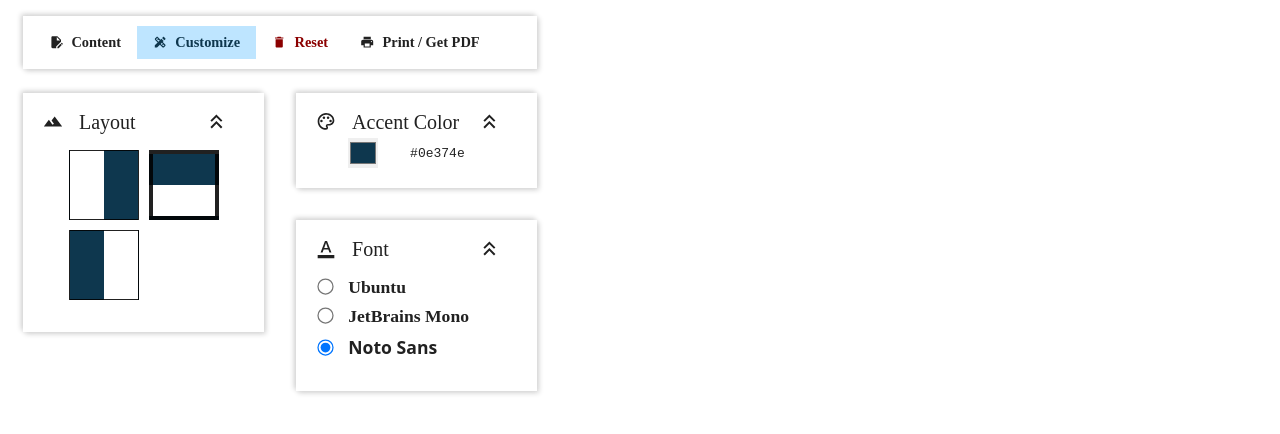
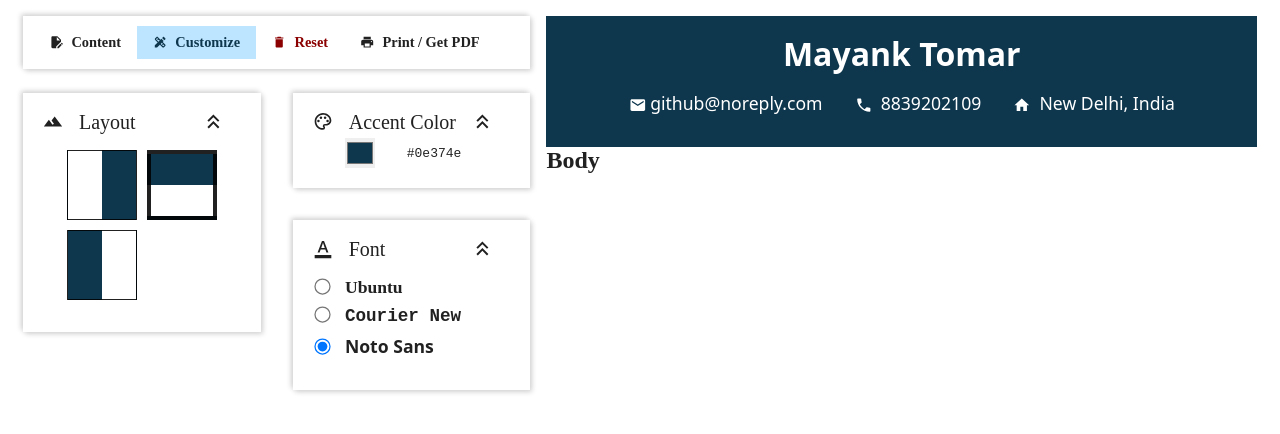
Before and after one commit to mynk-tmr/CV-Builder, a React (Vite) app: page / in a window 1280 px wide. Shown: the top 434 px of the page. Built offline with nearby package versions, Linux system fonts and the light colour scheme.

Commit message:
add(feat): resume dynamic changes

```diff
--- a/src/components/App.jsx
+++ b/src/components/App.jsx
@@ -1,6 +1,7 @@
 import ContentTab from "./ContentTab";
 import ControlBox from "./ControlBox";
 import CustomizeTab from "./CustomizeTab";
+import Resume from "./Resume/Resume";
 import { useState } from "react";
 import { personalData, educationData, experienceData } from "../assets/data";
 
@@ -10,7 +11,7 @@ export default function App() {
   const [expData, setExpData] = useState(experienceData);
   const [activeTab, setActiveTab] = useState(1);
   const [color, setColor] = useState("#0e374e");
-  const [layout, setLayout] = useState("TB");
+  const [layout, setLayout] = useState(`"header" "body"`);
   const [font, setFont] = useState("Noto Sans");
 
   function handleTabChange(tab) {
@@ -58,6 +59,7 @@ export default function App() {
           }}
         />
       )}
+      <Resume {...{perData, eduData, expData, color, font, layout}} />
     </>
   );
 }
--- a/src/components/FontBox.jsx
+++ b/src/components/FontBox.jsx
@@ -4,7 +4,7 @@ import { MdOutlineFormatColorText as FontIco } from "react-icons/md";
 const FontBox = ({ font, changeFont }) => (
   <Accordian open={true} head="Font" icon={<FontIco />}>
     <article className="fontbox">
-      {["Ubuntu", "JetBrains Mono", "Noto Sans"].map((ft) => (
+      {["Ubuntu", "Courier New", "Noto Sans"].map((ft) => (
         <label key={ft} htmlFor={ft} style={{ fontFamily: ft }}>
           <input
             type="radio"
--- a/src/components/LayoutBox.jsx
+++ b/src/components/LayoutBox.jsx
@@ -4,7 +4,7 @@ import { MdFilterHdr as LayoutIco } from "react-icons/md";
 const LayoutBox = ({ layout, changeLayout, color }) => (
   <Accordian open={true} head="Layout" icon={<LayoutIco />}>
     <article className="layoutbox" style={{ "--primary-col": color }}>
-      {["RL", "TB", "LR"].map((lyt) => (
+      {[`"body header"`, `"header" "body"`, `"header body"`].map((lyt) => (
         <div
           key={lyt}
           id={lyt}
--- /dev/null
+++ b/src/components/Resume/Body.jsx
@@ -0,0 +1,7 @@
+export default function Body() {
+  return (
+    <section className="body">
+      <h2>Body</h2>
+    </section>
+  );
+}
--- /dev/null
+++ b/src/components/Resume/Header.jsx
@@ -0,0 +1,22 @@
+import { MdHome, MdMail, MdPhone } from "react-icons/md";
+
+export default function Header({ details, style }) {
+  const [username, email, phone, address] = details;
+  return (
+    <section className="header" style={style}>
+      <h1>{username}</h1>
+      <section className="contact-info">
+        <a href={`mailto:${email}`}>
+          <MdMail />
+          {email}
+        </a>
+        <a href={`tel:${phone}`}>
+          <MdPhone /> {phone}
+        </a>
+        <a href="">
+          <MdHome /> {address}
+        </a>
+      </section>
+    </section>
+  );
+}
--- /dev/null
+++ b/src/components/Resume/Resume.jsx
@@ -0,0 +1,18 @@
+import "./resume.css";
+import Header from "./Header";
+import Body from "./Body";
+
+const Resume = ({ perData, eduData, expData, color, font, layout }) => (
+  <section className="resume-container" style={{gridTemplateAreas : layout}} >
+    <Header
+      details={perData[0].map((val) => val.at(-1))}
+      style={{
+        backgroundColor: color,
+        fontFamily: font,
+      }}
+    />
+    <Body/>
+  </section>
+);
+
+export default Resume;
--- /dev/null
+++ b/src/components/Resume/resume.css
@@ -0,0 +1,34 @@
+.resume-container {
+  grid-area: 1/2/-1;
+  display: grid;
+  align-content: start;
+
+  .header {
+    display: grid;
+    grid-area: header;
+    justify-items: center;
+    color: white;
+    background-color: var(--primary-col);
+    padding: 1rem;
+
+    h1 {
+      font-size: 2rem;
+    }
+
+    svg {
+      margin-right: 0.25rem;
+      translate: 0 25%;
+    }
+
+    a {
+      all: unset;
+      display: inline-block;
+      padding: 1rem;
+      font-size: 1.1rem;
+    }
+  }
+
+  .body {
+    grid-area: body;
+  }
+}
--- a/src/index.css
+++ b/src/index.css
@@ -11,10 +11,11 @@
   list-style: none;
 }
 
-body {
+#root {
   padding: 1rem 0.5rem;
   display: grid;
-  grid-template: auto / 1fr 1.4fr;
+  grid-template: auto 1fr/ 1fr 1.4fr;
+  column-gap: 1rem;
   color: var(--secondary-col);
 }
 
@@ -107,6 +108,7 @@ body {
 }
 
 .content-tab {
+  grid-column: 1;
   display: grid;
   row-gap: 1.25rem;
 
@@ -121,6 +123,7 @@ body {
 }
 
 .customize-tab {
+  grid-column: 1;
   display: grid;
   grid-template: 1fr 3fr / 1fr 1fr;
   gap: 2rem;
```
